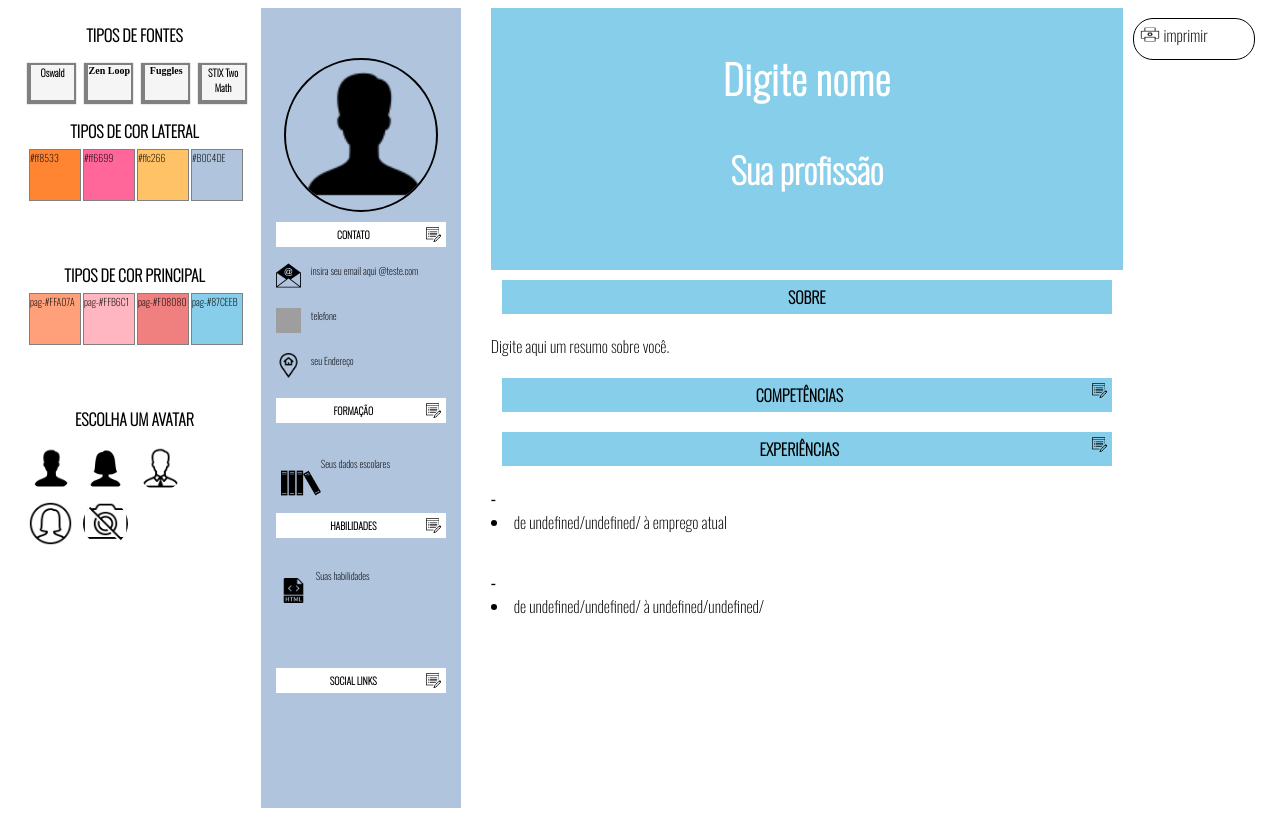
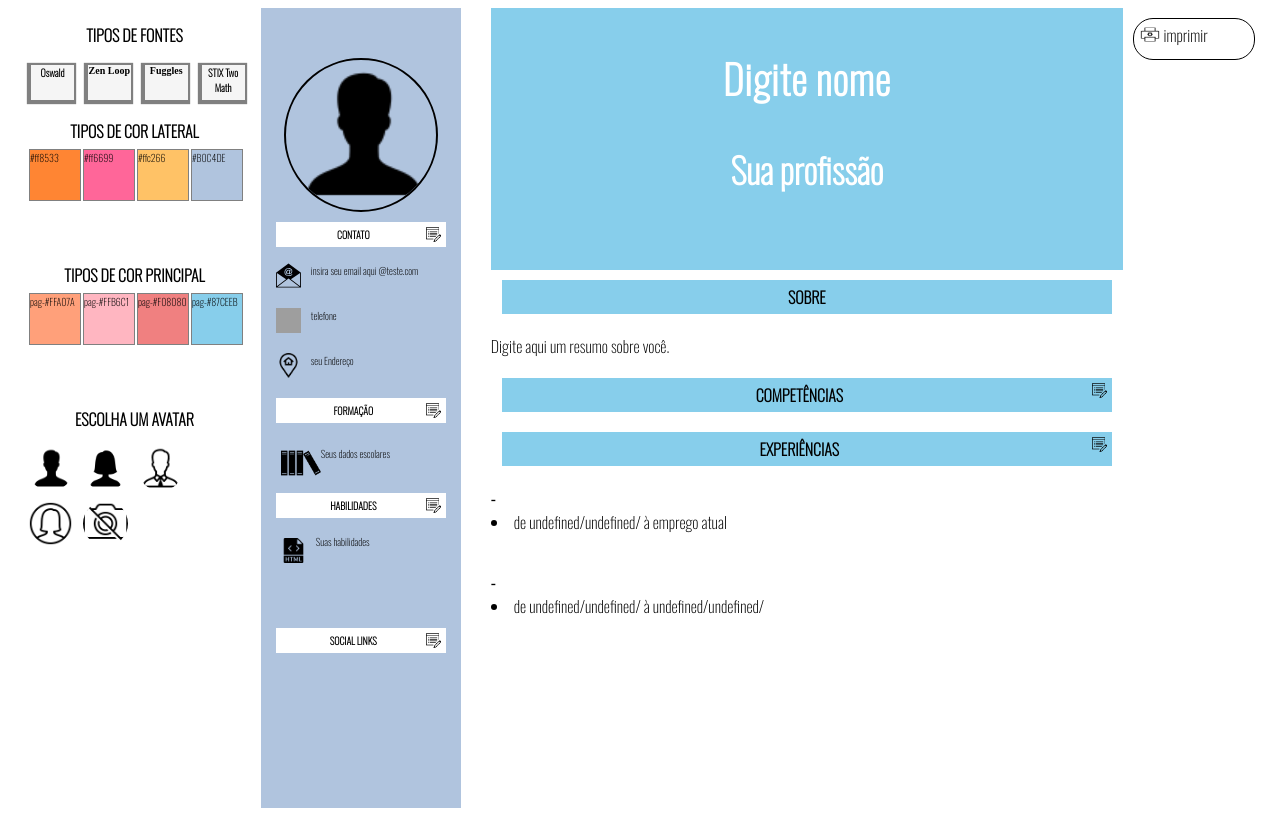
Before and after one commit to SoderJuliano/MeuProjetoPortifolio, a Vue app: page / in a window 1280 px wide. Built offline with nearby package versions, Linux system fonts and the light colour scheme; grey boxes are pictures that could not be loaded; a web font is replaced by a local one.

Commit message:
fixing paddings in side menu

```diff
--- a/src/components/Formacao.vue
+++ b/src/components/Formacao.vue
@@ -32,7 +32,6 @@ export default {
   height: 100%;
   align-self: center;
   margin: 0 auto;
-  padding-top: 20px;
   display: flex;
 }
 .formacao-icon{
@@ -40,4 +39,7 @@ export default {
   height: 40px;
   padding-top: 20px;
 }
+.formacao span{
+  padding-top: 20px;
+}
 </style>
--- a/src/components/Habilidade.vue
+++ b/src/components/Habilidade.vue
@@ -36,7 +36,6 @@ export default {
   max-height: 100%;
   align-self: center;
   margin: 0 auto;
-  padding-top: 20px;
   display: flex;
 }
 @media print{
@@ -53,6 +52,7 @@ export default {
 .data-text-habilidades{
   height: 20px;
   display: block;
-  padding: 10px;
+  padding-top: 16px;
+  padding-left: 10px;
 }
 </style>
--- a/src/components/Social.vue
+++ b/src/components/Social.vue
@@ -53,7 +53,6 @@ export default {
   height: 100%;
   align-self: center;
   margin: 0 auto;
-  padding-top: 20px;
   display: block;
 }
 .social-icon{
```
